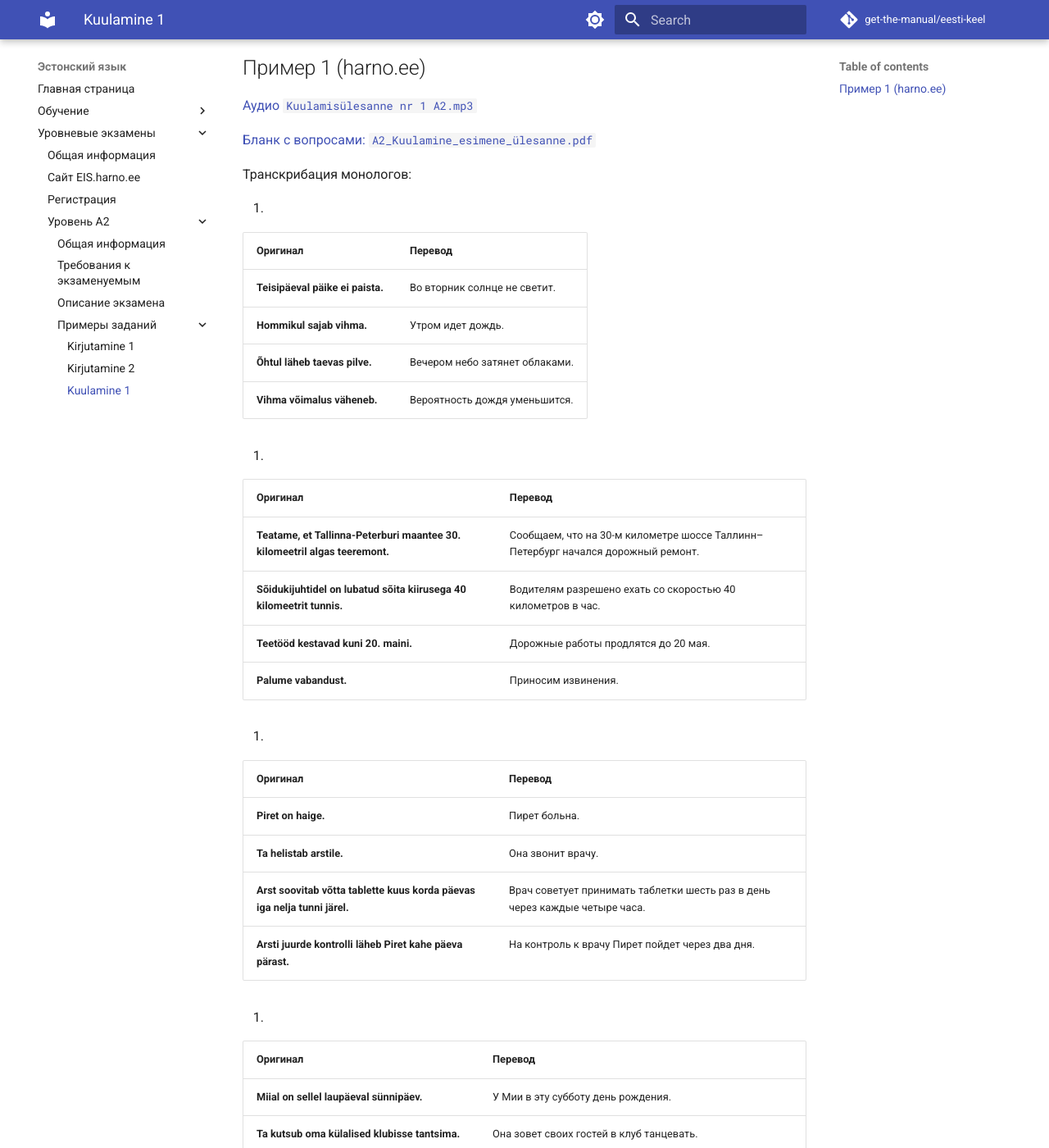
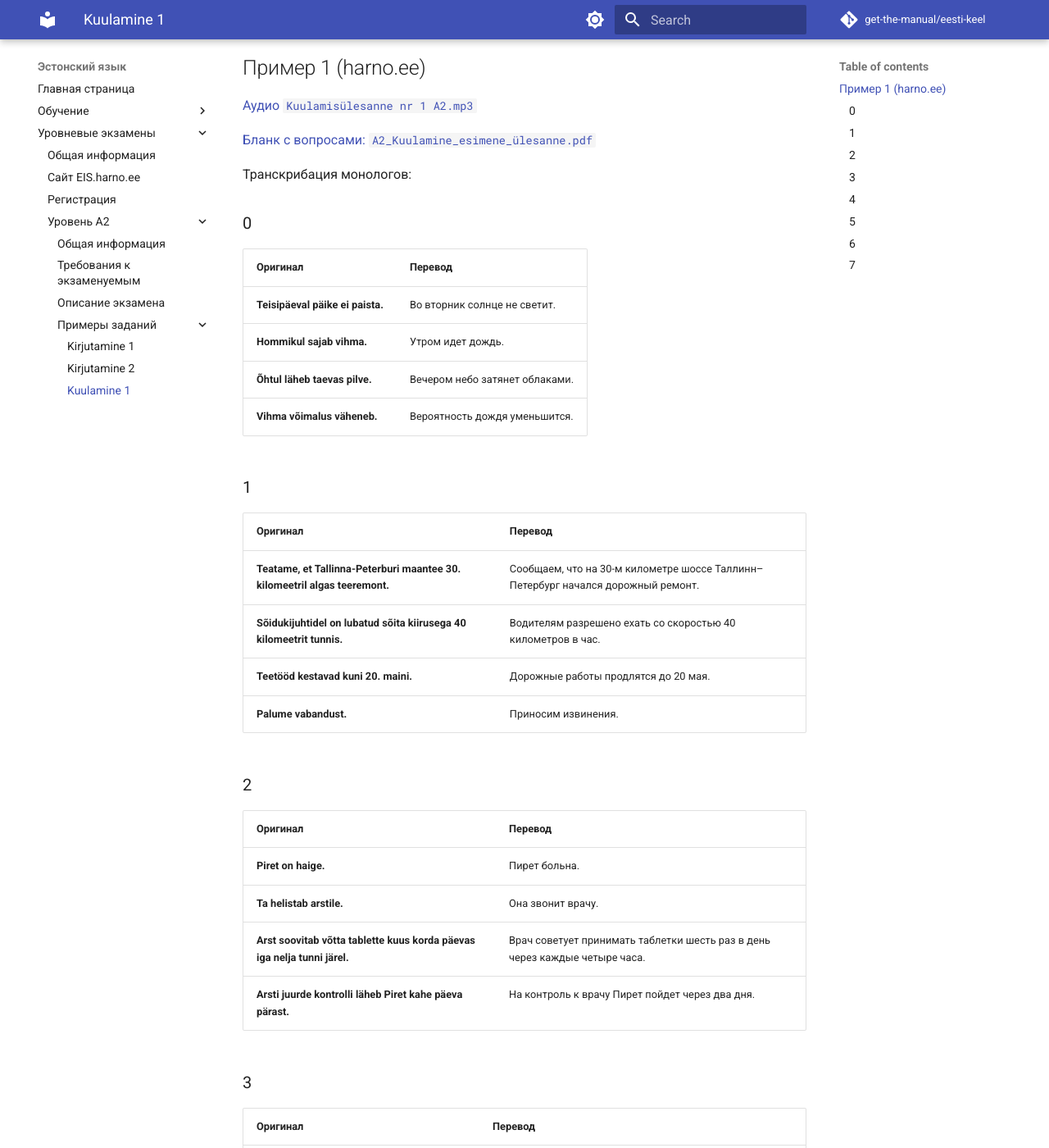
Before and after one commit to get-the-manual/eesti-keel, an MkDocs documentation site: the page built from docs/Exams/A2/Kuulamine_1.md, in a window 1280 px wide and 1400 px high, scrolled down 231 px. Shown: the whole window at 82% size. Built offline with MkDocs 1.6.1 and Material for MkDocs 9.7.7, drawn with Linux system fonts in a browser that asks for light colours; comment, search, counter and statistics services are not loaded.

Commit message:
Update transcription format and add sections

```diff
--- a/docs/Exams/A2/Kuulamine_1.md
+++ b/docs/Exams/A2/Kuulamine_1.md
@@ -10,7 +10,7 @@
 
 Транскрибация монологов:
 
-0.
+### 0
 
 | **Оригинал**        | **Перевод**        |
 | -------------------------------- | ------------------------------ |
@@ -20,7 +20,7 @@
 | **Vihma võimalus väheneb.**      | Вероятность дождя уменьшится.  |
 
 
-1.
+### 1
 
 | **Оригинал**                                                   | **Перевод**                                                          |
 | --------------------------------------------------------------------------- | -------------------------------------------------------------------------------- |
@@ -29,7 +29,7 @@
 | **Teetööd kestavad kuni 20. maini.**                                        | Дорожные работы продлятся до 20 мая.                                             |
 | **Palume vabandust.**                                                       | Приносим извинения.                                                              |
 
-2.
+### 2
 
 | **Оригинал**                                                              | **Перевод**                                                                 |
 | ------------------------------------------------------------------------- | --------------------------------------------------------------------------- |
@@ -38,8 +38,7 @@
 | **Arst soovitab võtta tablette kuus korda päevas iga nelja tunni järel.** | Врач советует принимать таблетки шесть раз в день через каждые четыре часа. |
 | **Arsti juurde kontrolli läheb Piret kahe päeva pärast.**                 | На контроль к врачу Пирет пойдет через два дня.                             |
 
-
-3.
+### 3
 
 | **Оригинал**                                           | **Перевод**                                                        |
 | ------------------------------------------------------ | ------------------------------------------------------------------ |
@@ -49,7 +48,7 @@
 | **Järgmisel aastal plaanib ta hoopis reisile minna.**  | В следующем году она планирует вместо этого поехать в путешествие. |
 
 
-4.
+### 4
 
 | **Оригинал**                                            | **Перевод**                                             |
 | ------------------------------------------------------- | ------------------------------------------------------- |
@@ -58,7 +57,7 @@
 | **Viissada grammi juustu ja nelisada grammi kanaliha.** | Пятьсот граммов сыра и четыреста граммов куриного мяса. |
 | **Tänan.**                                              | Благодарю.                                              |
 
-5.
+### 5
 
 | **Оригинал**                                         | **Перевод**                                               |
 | ---------------------------------------------------- | --------------------------------------------------------- |
@@ -67,7 +66,7 @@
 | **Mütsi unustas Matti töö juurde.**                  | Шапку Матти забыл на работе.                              |
 | **Mattil on ka mitu salli, kuid ta ei kanna salli.** | У Матти также есть несколько шарфов, но он не носит шарф. |
 
-6.
+### 6
 
 | **Оригинал**                                                          | **Перевод**                                                              |
 | --------------------------------------------------------------------- | ------------------------------------------------------------------------ |
@@ -77,7 +76,7 @@
 | **Narva rong hilineb viis minutit ja saabub Tallinnasse kell 20.15.** | Поезд из Нарвы задерживается на пять минут и прибудет в Таллинн в 20:15. |
 
 
-7.
+### 7
 
 | **Оригинал**                           | **Перевод**                          |
 | -------------------------------------- | ------------------------------------ |
```
